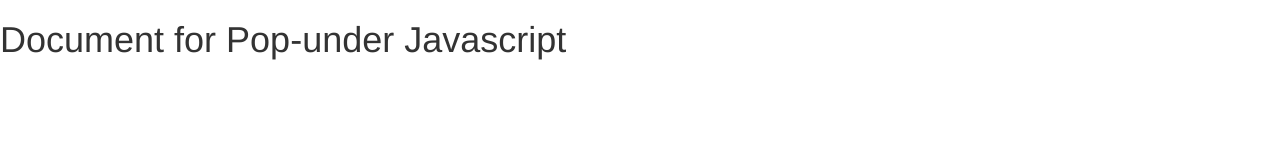
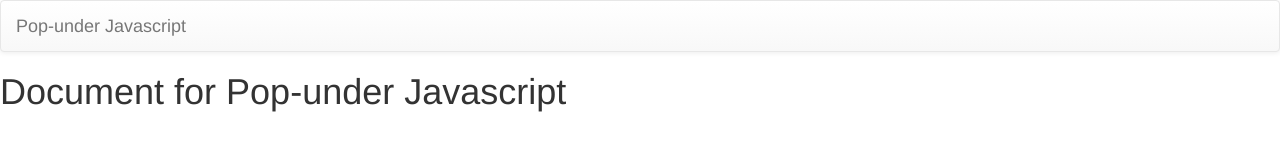
Before and after one commit to yesup/pop-javascript, a website: page docs/index.html in a window 1280 px wide. Drawn offline with nearby package versions, Linux system fonts and the light colour scheme.

Commit message:
document

```diff
--- a/docs/index.html
+++ b/docs/index.html
@@ -19,10 +19,20 @@ and open the template in the editor.
               crossorigin="anonymous">
     </head>
     <body>
+        <nav class="navbar navbar-default">
+            <div class="container-fluid">
+                <div class="navbar-header">
+                    <a class="navbar-brand" href="#">
+                        Pop-under Javascript
+                    </a>
+                </div>
+            </div>
+        </nav>
+
         <h1>Document for Pop-under Javascript</h1>
 
         <script src="https://maxcdn.bootstrapcdn.com/bootstrap/3.3.7/js/bootstrap.min.js"
                 integrity="sha384-Tc5IQib027qvyjSMfHjOMaLkfuWVxZxUPnCJA7l2mCWNIpG9mGCD8wGNIcPD7Txa"
-                crossorigin="anonymous"></script>
+        crossorigin="anonymous"></script>
     </body>
 </html>
```
